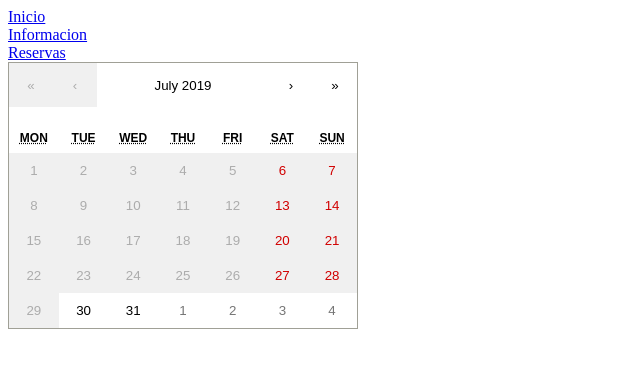
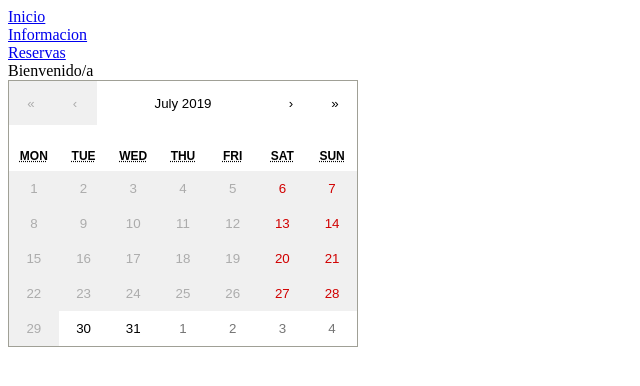
Before and after one commit to team3fat/frontend, a React (Create React App) app: page /reservas in a window 1280 px wide. Shown: the top 386 px of the page, without its empty margins (0-640 px from the left). Built offline with nearby package versions, Linux system fonts and the light colour scheme; no server answers.

Commit message:
Added simple fetch to API

```diff
--- a/src/_scenes/Reservas/Reservas.js
+++ b/src/_scenes/Reservas/Reservas.js
@@ -13,12 +13,12 @@ export default class Reservas extends Component {
     componentDidMount(){
         fetch("https://randomuser.me/api/")
          .then(response => response.json())
-         .then(json => console.log(json.results[0].name)) //console.log(json.results[0].gender)
+         .then(json => this.setState({gender: json.results[0].name.first})) //console.log(json.results[0].gender)
     }
     render() {
         return (
             <div>
-                <a>{this.props.gender}</a>
+                <a>Bienvenido/a {this.state.gender}</a>
                 <Calendar
                     minDate={new Date()}
                 />
```
